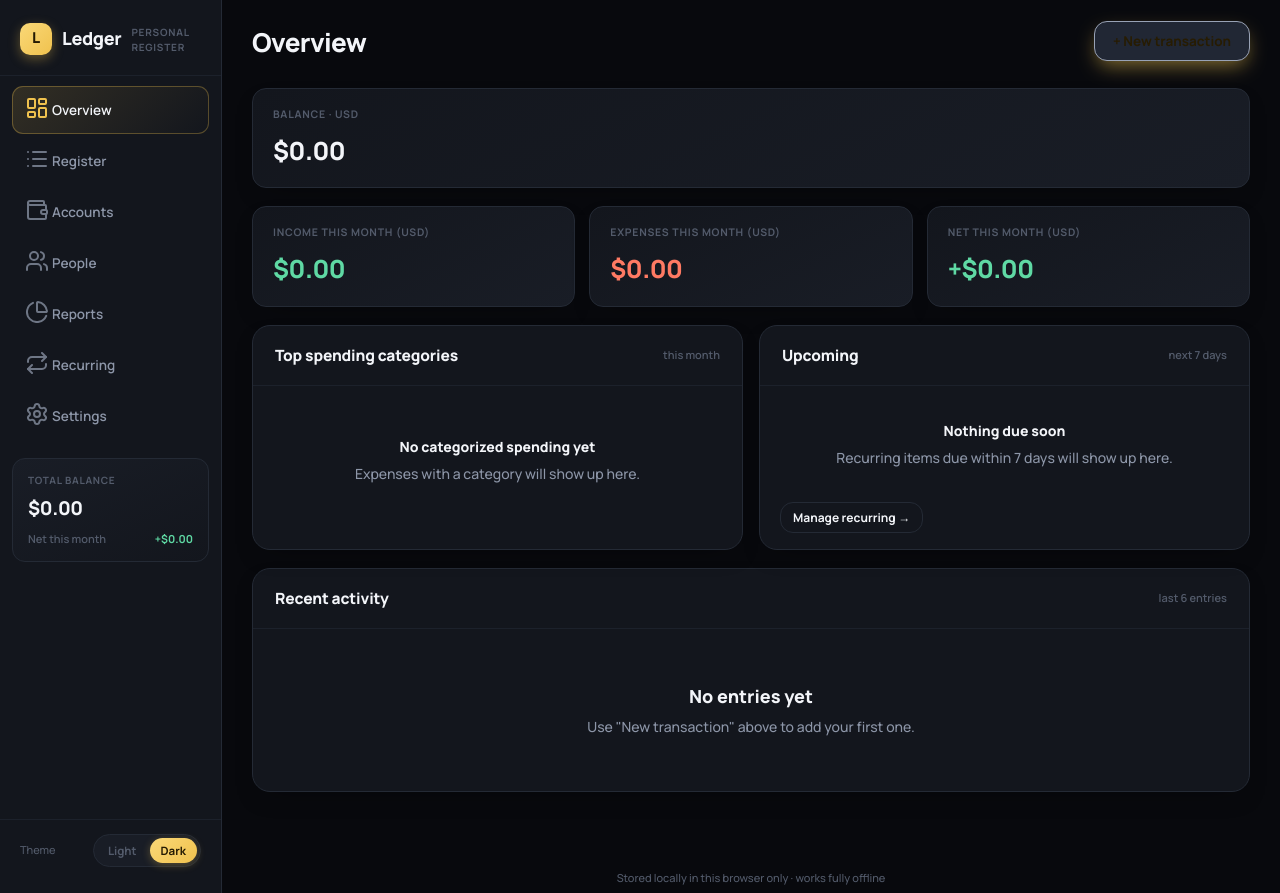
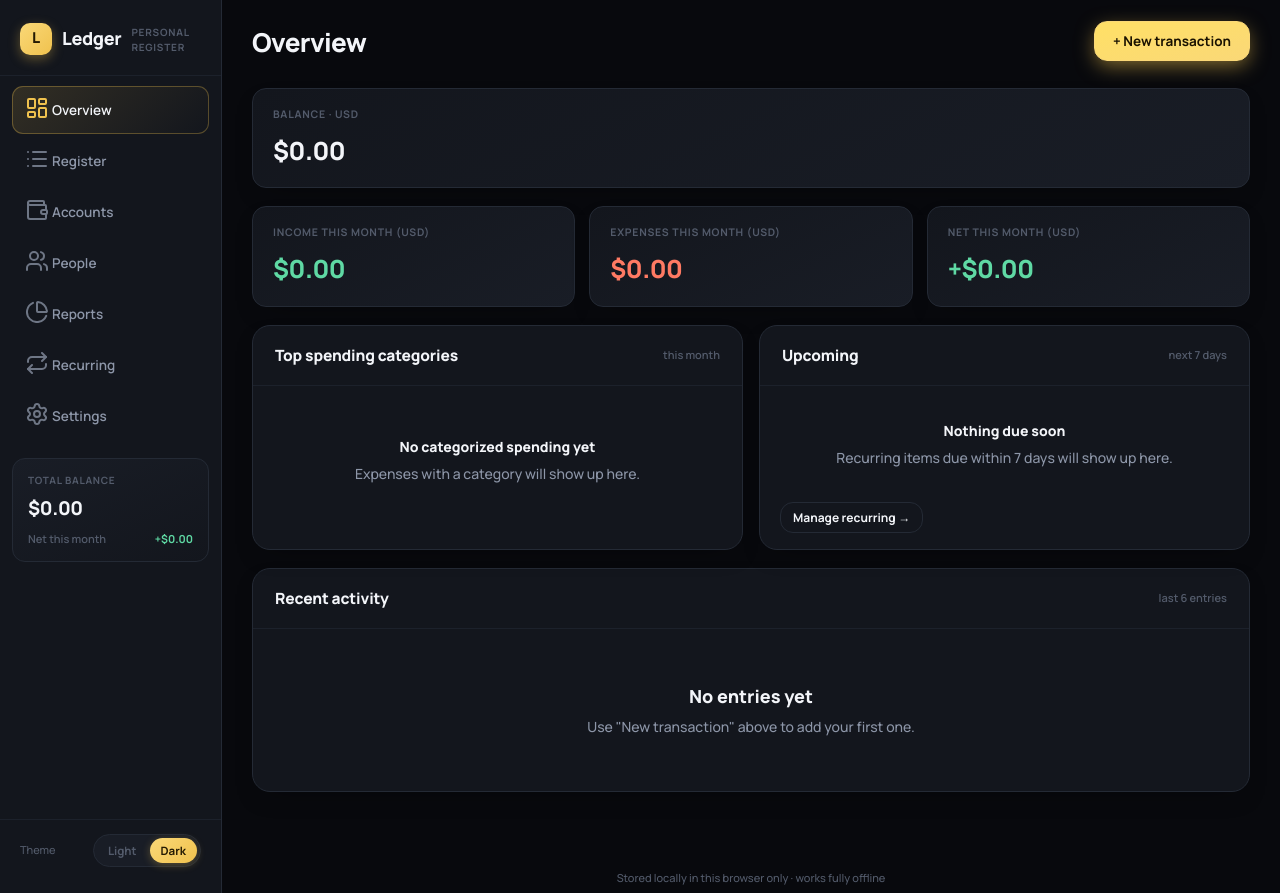
Before and after one commit to erparmindr/ledger, a plain HTML site: page index.html in a window 1280 px wide. In both pictures the pointer is over the button "+ New transaction". Drawn offline with nearby package versions, Linux system fonts and the light colour scheme.

Commit message:
Fix button hover - brass glow border, high contrast states

```diff
--- a/css/styles.css
+++ b/css/styles.css
@@ -267,20 +267,36 @@ button:focus-visible, input:focus-visible, select:focus-visible, [tabindex]:focu
   color:var(--text);
   transition:all var(--transition-fast);
 }
-.btn:hover{ background:var(--surface-hi); border-color:var(--text-dim); }
-.btn:active{ transform:scale(0.98); }
+.btn:hover{
+  background:var(--surface-hi);
+  border-color:var(--brass);
+  color:var(--text);
+  box-shadow:0 0 0 2px var(--brass-soft);
+}
+.btn:active{ transform:scale(0.97); }
 .btn-primary{
   background:linear-gradient(165deg, var(--brass-bright), var(--brass));
-  border-color:transparent;
+  border-color:var(--brass);
   color:#241A02;
-  box-shadow:0 6px 16px -4px rgba(240,194,78,0.4), inset 0 1px 0 rgba(255,255,255,0.35);
+  box-shadow:0 4px 12px -2px rgba(240,194,78,0.35);
 }
-.btn-primary:hover{ filter:brightness(1.08); transform:translateY(-1px); box-shadow:0 8px 20px -4px rgba(240,194,78,0.5); }
-.btn-primary:active{ transform:scale(0.98) translateY(0); }
-.btn-danger{ color:var(--clay); border-color:var(--clay-soft); background:var(--surface); }
-.btn-danger:hover{ background:var(--clay-soft); border-color:var(--clay); color:var(--clay); }
+.btn-primary:hover{
+  background:linear-gradient(165deg, #ffe066, var(--brass-bright));
+  border-color:var(--brass-bright);
+  color:#1a1200;
+  box-shadow:0 6px 20px -2px rgba(240,194,78,0.55);
+  transform:translateY(-1px);
+}
+.btn-primary:active{ transform:scale(0.97) translateY(0); }
+.btn-danger{ color:var(--clay); border-color:var(--clay); background:var(--surface); }
+.btn-danger:hover{
+  background:var(--clay);
+  color:#fff;
+  border-color:var(--clay);
+  box-shadow:0 0 0 2px var(--clay-soft);
+}
 .btn-sm{ padding:6px 12px; font-size:12px; }
-.btn:disabled{ opacity:.5; cursor:not-allowed; transform:none; }
+.btn:disabled{ opacity:.5; cursor:not-allowed; transform:none; box-shadow:none; }
 
 .content{ flex:1; padding:4px 30px 60px; max-width:1180px; width:100%; margin:0 auto; }
 
```
